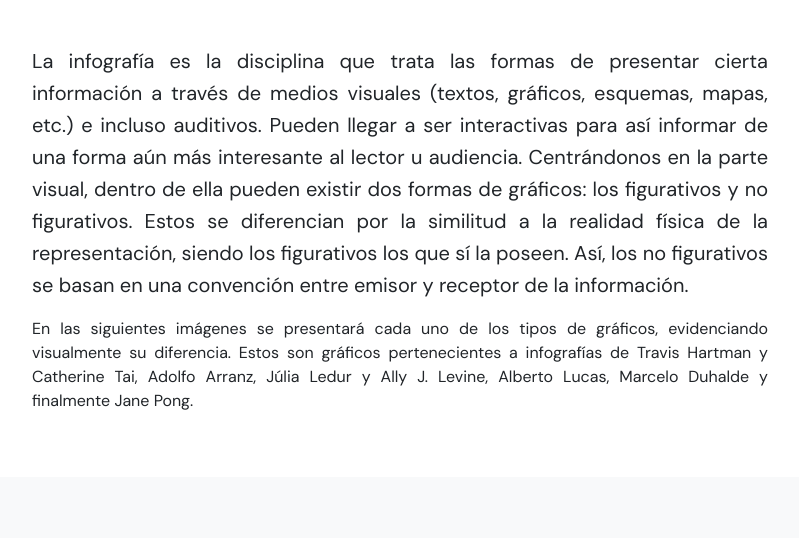
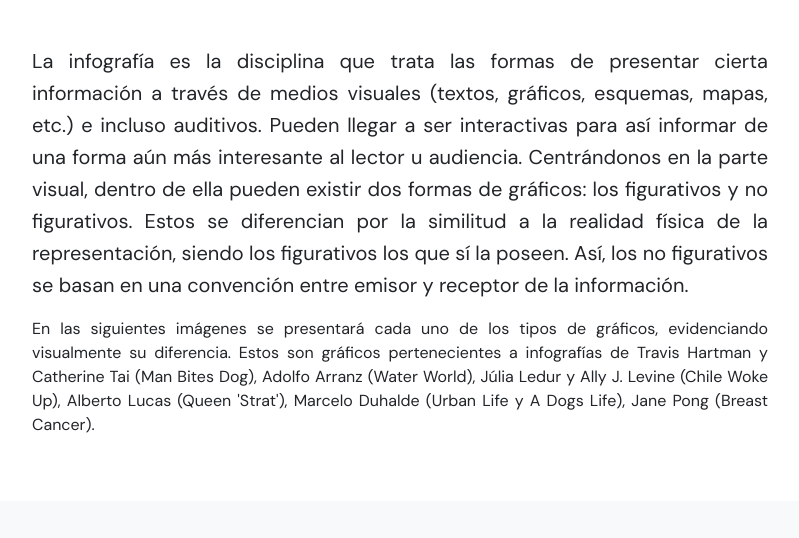
Before and after one commit to helena-martinez/infodigital-03, a plain HTML site: page index.html in a window 1280 px wide. Shown: the part 182-720 px from the top of the page, without its empty margins (240-1039 px from the left). Drawn offline with nearby package versions, Linux system fonts and the light colour scheme.

Commit message:
Update index.html

```diff
--- a/index.html
+++ b/index.html
@@ -28,7 +28,7 @@
 
                     <p class="lead">La infografía es la disciplina que trata las formas de presentar cierta información a través de medios visuales (textos, gráficos, esquemas, mapas, etc.) e incluso auditivos. Pueden llegar a ser interactivas para así informar de una forma aún más interesante al lector u audiencia. Centrándonos en la parte visual, dentro de ella pueden existir dos formas de gráficos: los figurativos y no figurativos. Estos se diferencian por la similitud a la realidad física de la representación, siendo los figurativos los que sí la poseen. Así, los no figurativos se basan en una convención entre emisor y receptor de la información.</p>
 
-                    <p>En las siguientes imágenes se presentará cada uno de los tipos de gráficos, evidenciando visualmente su diferencia. Estos son gráficos pertenecientes a infografías de Travis Hartman y Catherine Tai, Adolfo Arranz, Júlia Ledur y Ally J. Levine, Alberto Lucas, Marcelo Duhalde y finalmente Jane Pong.</p>
+                    <p>En las siguientes imágenes se presentará cada uno de los tipos de gráficos, evidenciando visualmente su diferencia. Estos son gráficos pertenecientes a infografías de Travis Hartman y Catherine Tai (Man Bites Dog), Adolfo Arranz (Water World), Júlia Ledur y Ally J. Levine (Chile Woke Up), Alberto Lucas (Queen 'Strat'), Marcelo Duhalde (Urban Life y A Dogs Life), Jane Pong (Breast Cancer).</p>
 
                 </div>
             </div>
```
